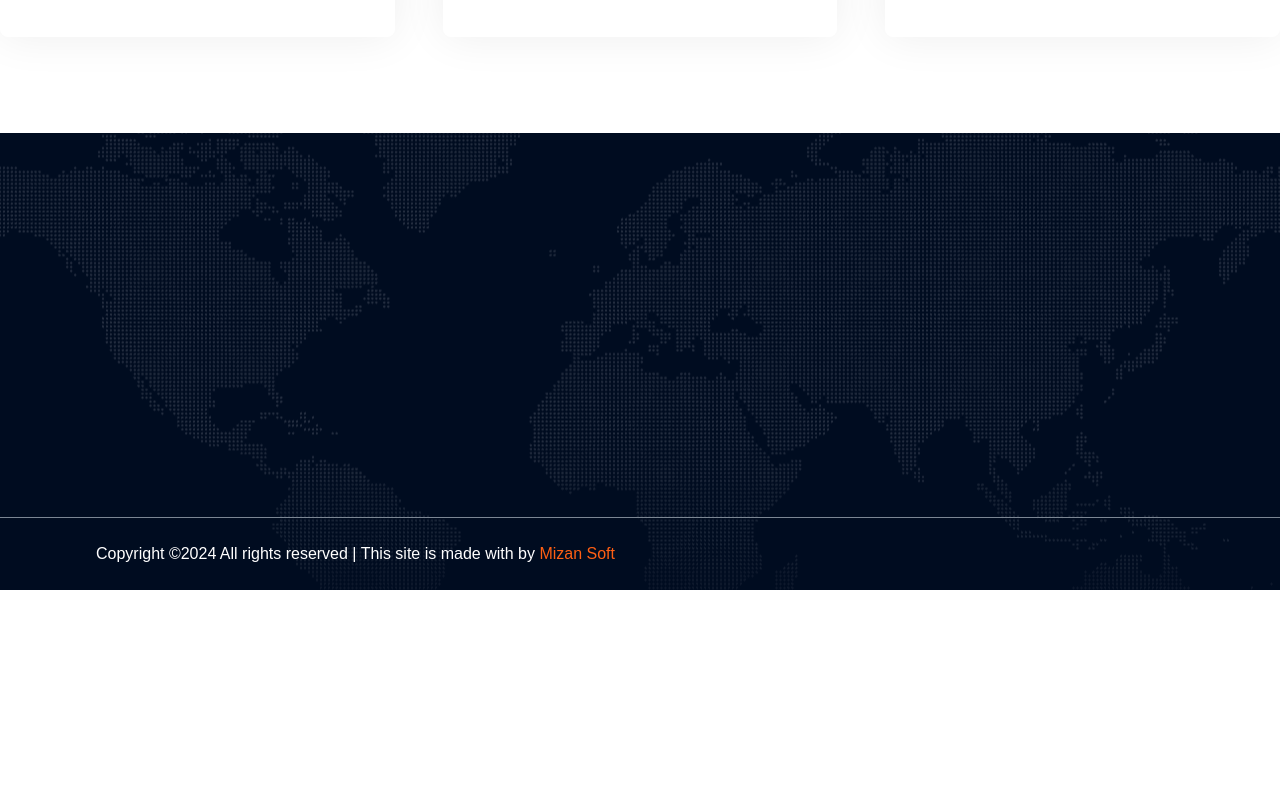
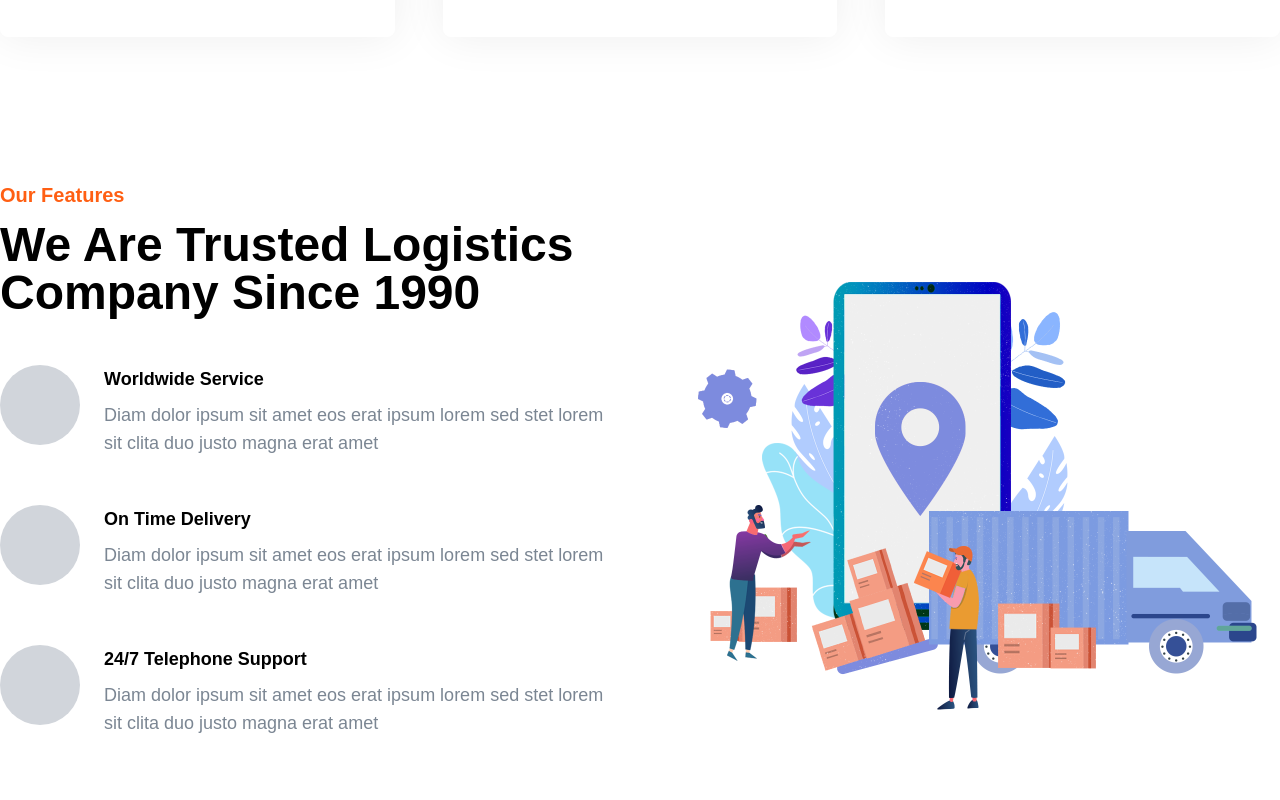
Before and after one commit to Yadzim/logistic-company-user, a Next.js app: page / in a window 1280 px wide. Shown: the part 2420-3220 px from the top of the page. Before the commit the page ends 3010 px from the top, so only its background shows below. Built offline with nearby package versions, Linux system fonts and the light colour scheme.

Commit message:
features

```diff
--- a/app/globals.css
+++ b/app/globals.css
@@ -5,6 +5,10 @@
 :root {
   --background: #ffffff;
   --foreground: #171717;
+
+  --info: "#7B8693";
+  --main: "#FF5F13";
+  --blue: "#000C20";
 }
 
 /* @media (prefers-color-scheme: dark) {
--- a/app/layout.tsx
+++ b/app/layout.tsx
@@ -2,6 +2,7 @@ import type { Metadata } from "next";
 import localFont from "next/font/local";
 import { Footer, Header } from "@/components";
 import "./globals.css";
+import "@/components/style.css";
 
 const geistSans = localFont({
   src: "./fonts/GeistVF.woff",
@@ -26,6 +27,10 @@ export default function RootLayout({
 }>) {
   return (
     <html lang="en">
+      <head>
+        <link href="https://cdnjs.cloudflare.com/ajax/libs/font-awesome/5.10.0/css/all.min.css" rel="stylesheet" />
+        <link href="https://cdn.jsdelivr.net/npm/bootstrap-icons@1.4.1/font/bootstrap-icons.css" rel="stylesheet" />
+      </head>
       <body
         className={`${geistSans.variable} ${geistMono.variable} antialiased`}
       >
--- a/app/page.tsx
+++ b/app/page.tsx
@@ -1,4 +1,4 @@
-import { Services } from "@/components";
+import { Features, Services } from "@/components";
 
 export default function Home() {
   return (
@@ -46,6 +46,7 @@ export default function Home() {
       </div>
 
       <Services />
+      <Features />
     </div>
   );
 }
--- /dev/null
+++ b/components/Features.tsx
@@ -0,0 +1,48 @@
+import React from 'react';
+import image from "@/assets/images/features.png";
+import Image from 'next/image';
+
+const Features: React.FC = (): JSX.Element => {
+
+  return (
+    <div className="grid grid-cols-2 gap-12 container py-12">
+      <div className="">
+        <h6 className='text-main font-bold text-xl' >Our Features</h6>
+        <h2 className="text-5xl font-bold mb-12 mt-3">We Are Trusted Logistics Company Since 1990</h2>
+
+        <div className="flex flex-col gap-12">
+
+          <div className="grid grid-cols-[80px_1fr] gap-6">
+            <div className="w-20 h-20 rounded-full bg-gray-300"></div>
+            <div className="text-lg ">
+              <p className="font-bold mb-2">Worldwide Service</p>
+              <span className="text-info" >Diam dolor ipsum sit amet eos erat ipsum lorem sed stet lorem sit clita duo justo magna erat amet</span>
+            </div>
+          </div>
+
+          <div className="grid grid-cols-[80px_1fr] gap-6">
+            <div className="w-20 h-20 rounded-full bg-gray-300"></div>
+            <div className="text-lg ">
+              <p className="font-bold mb-2">On Time Delivery</p>
+              <span className="text-info" >Diam dolor ipsum sit amet eos erat ipsum lorem sed stet lorem sit clita duo justo magna erat amet</span>
+            </div>
+          </div>
+
+          <div className="grid grid-cols-[80px_1fr] gap-6">
+            <div className="w-20 h-20 rounded-full bg-gray-300"></div>
+            <div className="text-lg ">
+              <p className="font-bold mb-2">24/7 Telephone Support</p>
+              <span className="text-info" >Diam dolor ipsum sit amet eos erat ipsum lorem sed stet lorem sit clita duo justo magna erat amet</span>
+            </div>
+          </div>
+
+        </div>
+      </div>
+      <div className="flex-center">
+        <Image src={image} alt="image" width={600} height={600} />
+      </div>
+    </div>
+  );
+};
+
+export default Features;
--- a/components/Services.tsx
+++ b/components/Services.tsx
@@ -1,5 +1,6 @@
 import Image from 'next/image';
 import React from 'react';
+import "./style.css";
 
 const Services: React.FC = (): JSX.Element => {
 
@@ -19,8 +20,9 @@ const Services: React.FC = (): JSX.Element => {
               <div className="flex flex-col gap-4 my-6">
                 <h2 className="text-2xl font-bold ">Air Freight</h2>
                 <p className='text-info'>If a dog chews shoes whose shoes does he choose? Lorem, ipsum dolor sit amet consectetur adipisicing elit.</p>
-                <div className="card-actions">
-                  <button className="py-1 px-4 rounded-r-full bg-main text-white transition-transform w-max hover:w-36">Lore More</button>
+                <div className="card-actions-">
+                  <button className="py-1 px-4 rounded-r-full bg-main text-white transition-transform w-max hover:w-36"><i className="fa fa-arrow-right" />&nbsp; Lore More</button>
+                  {/* <div className="btn-slider"><i className="fa fa-arrow-right" /><span>Lore More</span></div> */}
                 </div>
               </div>
             </div>
--- a/components/index.ts
+++ b/components/index.ts
@@ -1,5 +1,7 @@
+import Features from "./Features";
 import Footer from "./Footer";
 import Header from "./Header";
 import Services from "./Services";
 
-export { Header, Footer, Services };
+
+export { Header, Footer, Services, Features };
--- /dev/null
+++ b/components/style.css
@@ -0,0 +1,49 @@
+/* slider btn */
+.btn-slide {
+  position: relative;
+  display: inline-block;
+  overflow: hidden;
+  font-size: 0;
+}
+
+.btn-slide i,
+.btn-slide span {
+  position: relative;
+  height: 40px;
+  padding: 0 15px;
+  display: inline-flex;
+  align-items: center;
+  font-size: 16px;
+  color: #ffffff;
+  background: var(--main);
+  border-radius: 0 35px 35px 0;
+  transition: 0.5s;
+  z-index: 2;
+}
+
+.btn-slide span a i {
+  padding: 0 10px;
+}
+
+.btn-slide span a:hover i {
+  background: var(--main);
+}
+
+.btn-slide span {
+  padding-left: 0;
+  left: -100%;
+  z-index: 1;
+}
+
+.card:hover .btn-slide i {
+  border-radius: 0;
+}
+
+.card:hover .btn-slide span {
+  left: 0;
+}
+
+.btn-slide:hover i,
+.btn-slide:hover span {
+  background: var(--main);
+}
--- a/package.json
+++ b/package.json
@@ -3,9 +3,9 @@
   "version": "0.1.0",
   "private": true,
   "scripts": {
-    "dev": "next dev",
+    "dev": "next dev  -p 3096",
     "build": "next build",
-    "start": "next start",
+    "start": "next dev -p 3096",
     "lint": "next lint"
   },
   "dependencies": {
```
Also changed, not shown: assets/images/features.png (added).
